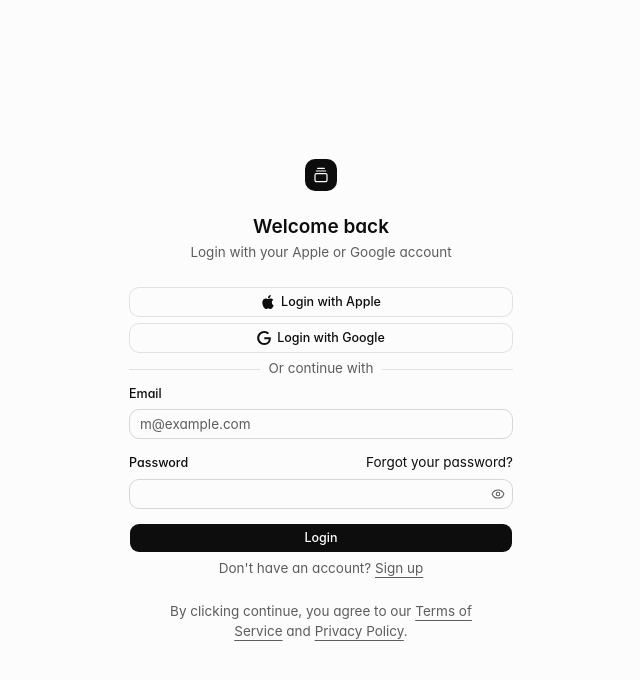
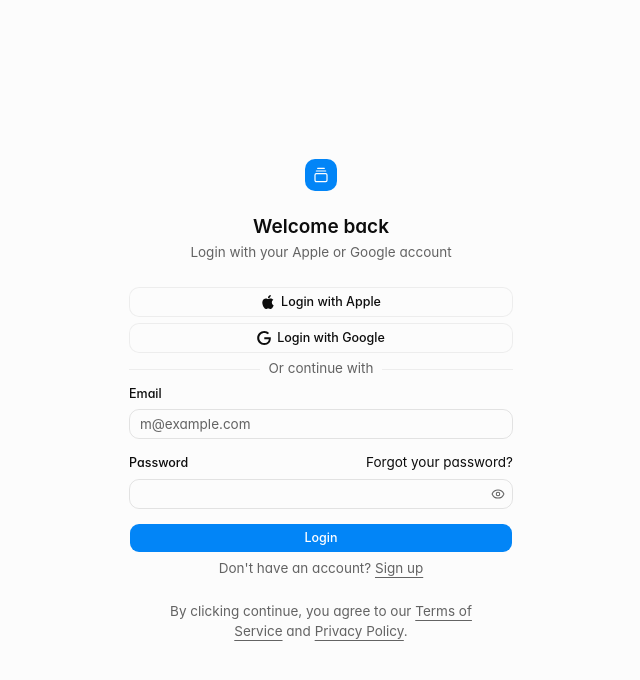
Before and after one commit to IsaacHatilima/vite-dashboard-starter, a React (Vite) app: page /login in a window 1280 px wide. Shown: the top 680 px of the page, without its empty margins (319-959 px from the left). Built offline with nearby package versions, Linux system fonts and the light colour scheme.

Commit message:
style: match light surfaces to beUI card reference

```diff
--- a/src/components/auth-shells/photo-auth-shell.tsx
+++ b/src/components/auth-shells/photo-auth-shell.tsx
@@ -21,7 +21,7 @@ export function PhotoAuthShell({ children }: AuthShellProps) {
           aria-hidden="true"
         />
         <main className="mx-auto flex min-h-[calc(100svh-2rem)] w-full max-w-7xl items-center py-8 sm:min-h-[calc(100svh-4rem)] lg:min-h-[calc(100svh-6rem)]">
-          <div className="flex w-full max-w-md flex-col gap-8 rounded-3xl bg-card p-6 text-card-foreground shadow-2xl ring-1 ring-foreground/10 sm:p-8 dark:ring-border">
+          <div className="flex w-full max-w-md flex-col gap-8 rounded-3xl bg-card p-6 text-card-foreground shadow-2xl ring-1 ring-border sm:p-8">
             <AuthBrand />
             {children}
           </div>
--- a/src/components/shells/rail-shell/rail-sidebar.tsx
+++ b/src/components/shells/rail-shell/rail-sidebar.tsx
@@ -141,7 +141,7 @@ export function RailSidebar() {
         >
           <SectionPanel
             section={peekSection}
-            className="h-full rounded-xl bg-sidebar-panel-floating text-popover-foreground shadow-lg ring-1 ring-foreground/10 dark:ring-foreground/5"
+            className="h-full rounded-xl bg-sidebar-panel-floating text-popover-foreground shadow-lg ring-1 ring-border dark:ring-foreground/5"
             onToggle={() => {
               setSelected(peekSection)
               peek.close()
--- a/src/components/ui/card.tsx
+++ b/src/components/ui/card.tsx
@@ -16,7 +16,7 @@ function Card({
       data-size={size}
       className={cn(
         "group/card flex flex-col gap-(--card-spacing) overflow-hidden rounded-xl bg-card py-(--card-spacing) text-sm text-card-foreground [--card-spacing:14px] has-data-[slot=card-footer]:pb-0 has-[>img:first-child]:pt-0 data-[size=sm]:[--card-spacing:10px] data-[size=sm]:has-data-[slot=card-footer]:pb-0 *:[img:first-child]:rounded-t-xl *:[img:last-child]:rounded-b-xl",
-        border && "ring-1 ring-foreground/10 dark:ring-border",
+        border ? "ring-1 ring-border" : "bg-secondary dark:bg-card",
         className
       )}
       {...props}
--- a/src/components/ui/dialog.tsx
+++ b/src/components/ui/dialog.tsx
@@ -69,7 +69,7 @@ function DialogContent({
           "fixed top-1/2 left-1/2 z-50 no-scrollbar flex max-h-[calc(100svh-2rem)] w-full max-w-[calc(100%-2rem)] -translate-x-1/2 -translate-y-1/2 flex-col gap-(--field-gap) overflow-hidden rounded-xl bg-popover p-4 text-sm text-popover-foreground duration-100 outline-none **:no-scrollbar sm:max-w-sm data-open:animate-in data-open:fade-in-0 data-open:zoom-in-95 data-closed:animate-out data-closed:fade-out-0 data-closed:zoom-out-95",
           stacked
             ? "rounded-2xl shadow-(--dialog-stack-shadow)"
-            : "ring-1 ring-foreground/10 dark:ring-border",
+            : "ring-1 ring-border",
           className
         )}
         {...props}
--- a/src/components/ui/dropdown-menu.tsx
+++ b/src/components/ui/dropdown-menu.tsx
@@ -41,7 +41,7 @@ function DropdownMenuContent({
         <MenuPrimitive.Popup
           data-slot="dropdown-menu-content"
           className={cn(
-            "z-50 max-h-(--available-height) w-(--anchor-width) min-w-32 origin-(--transform-origin) overflow-x-hidden overflow-y-auto rounded-lg bg-popover p-1 text-popover-foreground shadow-md ring-1 ring-foreground/10 duration-100 outline-none data-[side=bottom]:slide-in-from-top-2 data-[side=inline-end]:slide-in-from-left-2 data-[side=inline-start]:slide-in-from-right-2 data-[side=left]:slide-in-from-right-2 data-[side=right]:slide-in-from-left-2 data-[side=top]:slide-in-from-bottom-2 dark:ring-border data-open:animate-in data-open:fade-in-0 data-open:zoom-in-95 data-closed:animate-out data-closed:overflow-hidden data-closed:fade-out-0 data-closed:zoom-out-95",
+            "z-50 max-h-(--available-height) w-(--anchor-width) min-w-32 origin-(--transform-origin) overflow-x-hidden overflow-y-auto rounded-lg bg-popover p-1 text-popover-foreground shadow-md ring-1 ring-border duration-100 outline-none data-[side=bottom]:slide-in-from-top-2 data-[side=inline-end]:slide-in-from-left-2 data-[side=inline-start]:slide-in-from-right-2 data-[side=left]:slide-in-from-right-2 data-[side=right]:slide-in-from-left-2 data-[side=top]:slide-in-from-bottom-2 data-open:animate-in data-open:fade-in-0 data-open:zoom-in-95 data-closed:animate-out data-closed:overflow-hidden data-closed:fade-out-0 data-closed:zoom-out-95",
             className
           )}
           {...props}
@@ -138,7 +138,7 @@ function DropdownMenuSubContent({
     <DropdownMenuContent
       data-slot="dropdown-menu-sub-content"
       className={cn(
-        "w-auto min-w-[96px] rounded-lg bg-popover p-1 text-popover-foreground shadow-lg ring-1 ring-foreground/10 duration-100 data-[side=bottom]:slide-in-from-top-2 data-[side=left]:slide-in-from-right-2 data-[side=right]:slide-in-from-left-2 data-[side=top]:slide-in-from-bottom-2 dark:ring-border data-open:animate-in data-open:fade-in-0 data-open:zoom-in-95 data-closed:animate-out data-closed:fade-out-0 data-closed:zoom-out-95",
+        "w-auto min-w-[96px] rounded-lg bg-popover p-1 text-popover-foreground shadow-lg ring-1 ring-border duration-100 data-[side=bottom]:slide-in-from-top-2 data-[side=left]:slide-in-from-right-2 data-[side=right]:slide-in-from-left-2 data-[side=top]:slide-in-from-bottom-2 data-open:animate-in data-open:fade-in-0 data-open:zoom-in-95 data-closed:animate-out data-closed:fade-out-0 data-closed:zoom-out-95",
         className
       )}
       align={align}
--- a/src/components/ui/stacked-card.tsx
+++ b/src/components/ui/stacked-card.tsx
@@ -75,7 +75,7 @@ function StackContent({
       data-slot="stack-content"
       border={border}
       className={cn(
-        "relative z-10 min-w-0 flex-1 rounded-2xl shadow-(--stacked-card-shadow)",
+        "relative z-10 min-w-0 flex-1 rounded-2xl bg-card shadow-(--stacked-card-shadow)",
         className
       )}
       {...props}
--- a/src/index.css
+++ b/src/index.css
@@ -92,14 +92,14 @@
   --app-page-top: 28px;
   --field-gap: 14px;
   --icon-stroke-width: 1.8;
-  /* Dashboard pages and RailShell's icon rail share the gray canvas.
+  /* Dashboard pages and RailShell's icon rail share the canvas.
      Sidebar navigation keeps its own surface. */
   color-scheme: light;
   --background: #fcfcfc;
-  --dashboard-background: #f2f2f2;
+  --dashboard-background: var(--background);
   --foreground: #0d0d0d;
-  --card: #ffffff;
-  --stacked-card: #e8e8e8;
+  --card: var(--background);
+  --stacked-card: var(--secondary);
   --overlay-stack-background: var(--secondary);
   --stacked-card-shadow:
     0 2px 4px -1px rgb(0 0 0 / 5%), 0 6px 12px -6px rgb(0 0 0 / 12%);
@@ -109,21 +109,21 @@
     0 0 0 1px var(--border), 0 0 0 6px var(--overlay-stack-background),
     0 0 0 7px var(--border), 0 16px 48px rgb(0 0 0 / 20%);
   --card-foreground: #0d0d0d;
-  --popover: #ffffff;
+  --popover: var(--card);
   --popover-foreground: #0d0d0d;
-  --primary: #0d0d0d;
+  --primary: #0285f7;
   --primary-foreground: #ffffff;
-  --secondary: #f3f3f3;
+  --secondary: #f5f5f5;
   --secondary-foreground: #0d0d0d;
-  --muted: rgb(0 0 0 / 5%);
-  --muted-foreground: #5d5d5d;
+  --muted: var(--secondary);
+  --muted-foreground: #636363;
   --scrollbar-thumb: rgb(0 0 0 / 20%);
-  --accent: rgb(0 0 0 / 5%);
+  --accent: rgb(0 0 0 / 4%);
   --accent-foreground: #0d0d0d;
   --destructive: oklch(0.577 0.245 27.325);
-  --border: rgb(0 0 0 / 10%);
-  --input: rgb(0 0 0 / 15%);
-  --ring: #3a83f7;
+  --border: rgb(0 0 0 / 6%);
+  --input: rgb(0 0 0 / 10%);
+  --ring: var(--primary);
   --chart-1: oklch(0.87 0 0);
   --chart-2: oklch(0.556 0 0);
   --chart-3: oklch(0.439 0 0);
@@ -139,10 +139,10 @@
   --sidebar-muted-foreground: #8f8f8f;
   --sidebar-primary: #0d0d0d;
   --sidebar-primary-foreground: #ffffff;
-  --sidebar-accent: rgb(0 0 0 / 5%);
+  --sidebar-accent: var(--accent);
   --sidebar-accent-foreground: #0d0d0d;
-  --sidebar-border: rgb(0 0 0 / 10%);
-  --sidebar-ring: #3a83f7;
+  --sidebar-border: var(--border);
+  --sidebar-ring: var(--ring);
   /* RailShell's panel is a sheet raised off the rail: hairline plus soft shadow. */
   --sidebar-panel-shadow:
     0 0 0 0.5px rgb(0 0 0 / 4%), 0 4px 16px rgb(0 0 0 / 5%);
```
